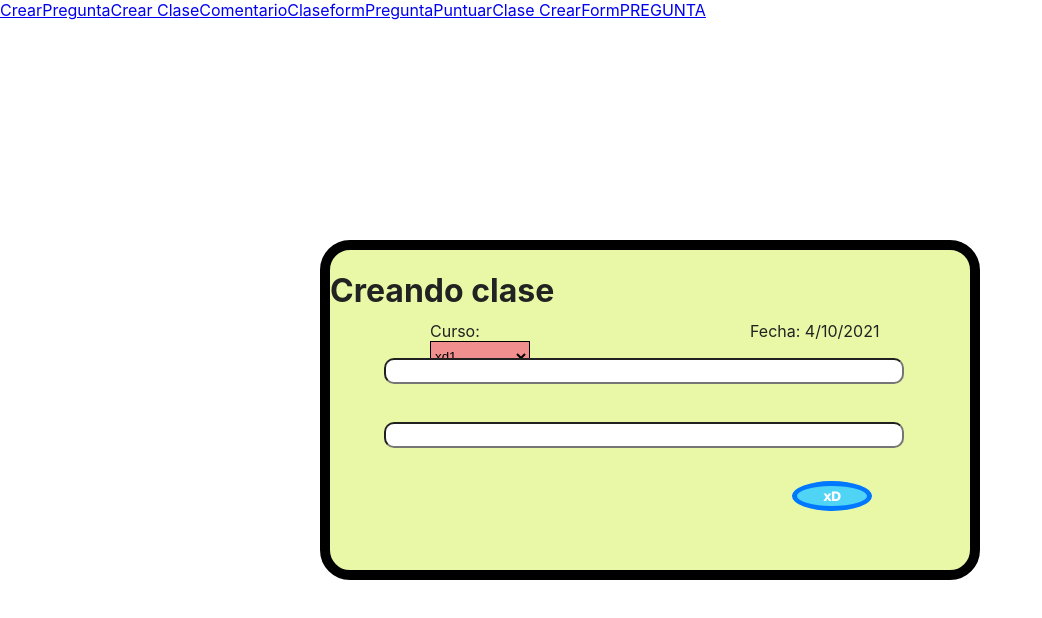
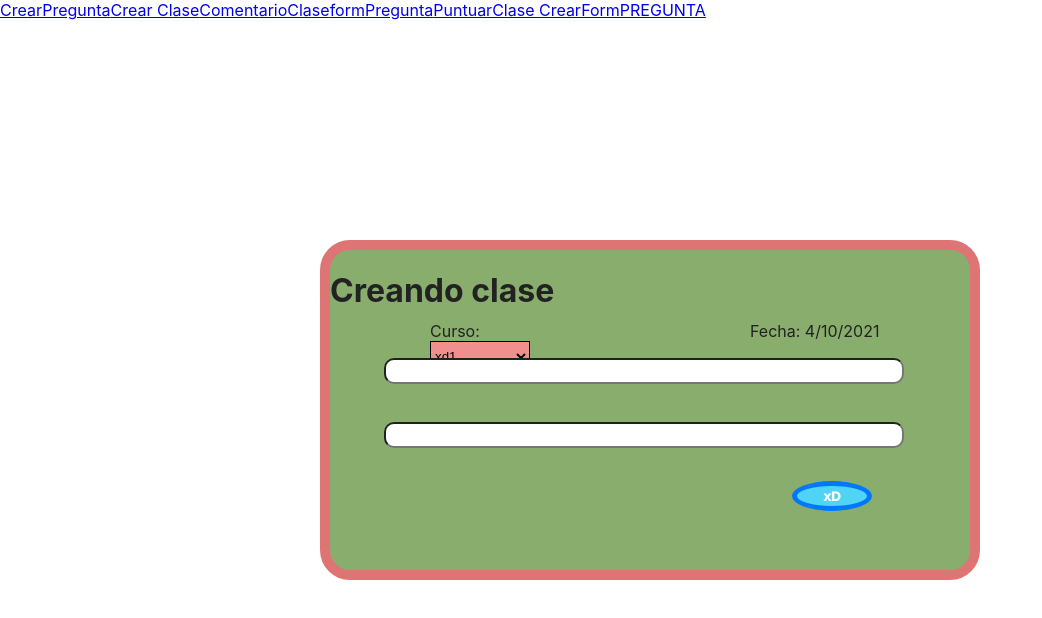
Before and after one commit to Proyecto-DS-JL-AL-RL/Sistema-de-retro-alimentaci-n-para-el-docente, a React (Create React App) app in the folder adm-curso/: page /CrearClase in a window 1280 px wide. Shown: the top 618 px of the page, without its empty margins (0-1042 px from the left). Built offline with nearby package versions, Linux system fonts and the light colour scheme.

Commit message:
'ignore'

```diff
--- a/adm-curso/src/componentes/moduloRetroalimentacion/generales/general.css
+++ b/adm-curso/src/componentes/moduloRetroalimentacion/generales/general.css
@@ -1,9 +1,9 @@
 
 
 .popUpContainer{
-    background-color: rgb(233, 248, 166);
+    background-color: rgb(137, 173, 108);
     border-radius: 30px;
-    border: black solid 10px;
+    border: rgb(223, 116, 116) solid 10px;
     height: 100%;
     width: 100%;
 }
```
